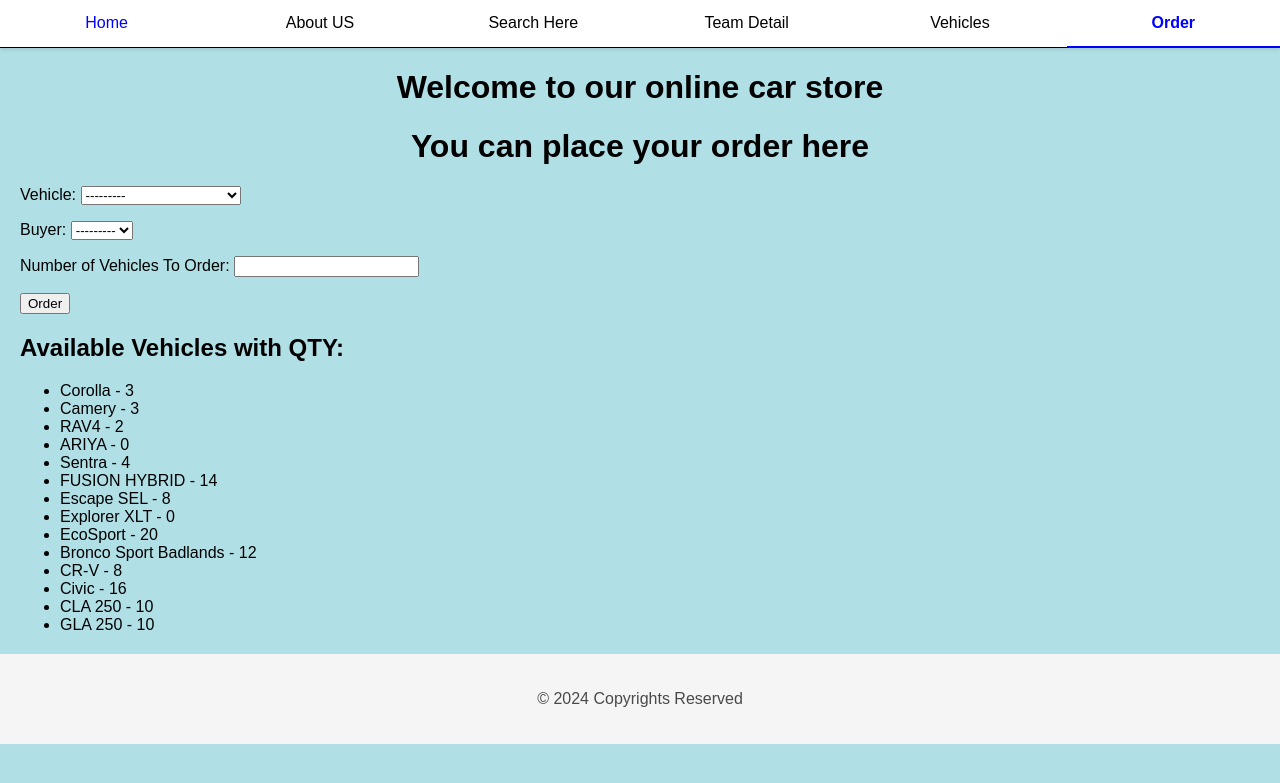
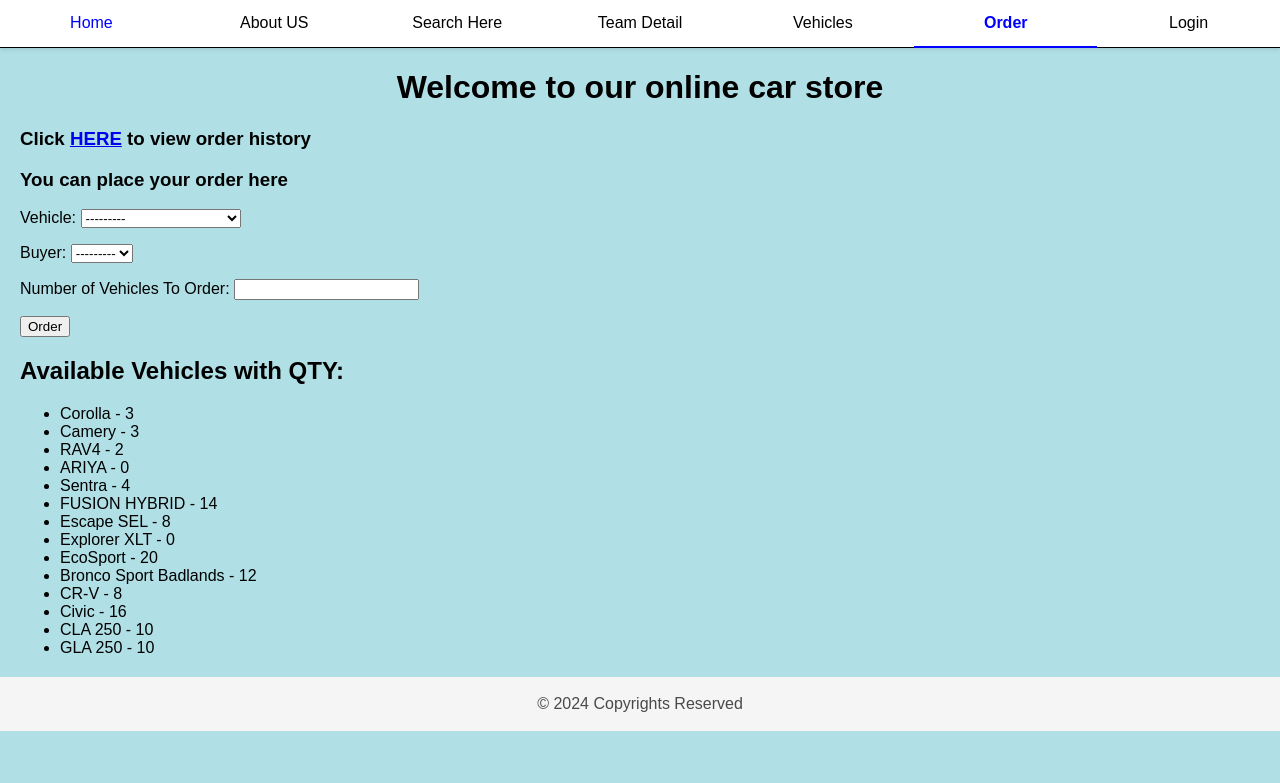
Before and after one commit to sayam56/dJangoCarsite, a Django app: page /orderhere/ in a window 1280 px wide. Shown: the top 783 px of the page. Run offline with Django 5.2, Linux system fonts and the light colour scheme; data comes from the database, SQL or seed files in the repository; both versions use the stored data as it was after the commit.

Commit message:
- Completed lab9

```diff
--- a/carapp/static/carapp/styles.css
+++ b/carapp/static/carapp/styles.css
@@ -57,7 +57,7 @@ h1 {
     text-align: center;
     color: rgba(0,0,0,.7);
     text-shadow: 0 1px rgba(255, 255, 255, 0.1);
-    padding: 20px 0;
+    padding: 2px 0;
     background-color: #f5f5f5;
 }
 
--- a/carapp/templates/carapp/base.html
+++ b/carapp/templates/carapp/base.html
@@ -13,6 +13,11 @@
     <a href="{% url 'carapp:lab_group_members'%}" {% if request.resolver_match.url_name == 'lab_group_members' %}class="active"{% endif %}>Team Detail</a>
     <a href="{% url 'carapp:vehicles'%}" {% if request.resolver_match.url_name == 'vehicles' %}class="active"{% endif %}>Vehicles</a>
     <a href="{% url 'carapp:orderhere'%}" {% if request.resolver_match.url_name == 'orderhere' %}class="active"{% endif %}>Order</a>
+    {% if user.is_authenticated %}
+         <a href="{% url 'carapp:logout' %}" {% if request.resolver_match.url_name == 'logout' %}class="active"{% endif %}>Logout</a>
+    {% else %}
+        <a href="{% url 'carapp:login' %}" {% if request.resolver_match.url_name == 'login' %}class="active"{% endif %}>Login</a>
+    {% endif %}
 </div>
 <div class="content">
     <h1>{% block my %} Welcome to our online car store {% endblock %}</h1>
--- a/carapp/templates/carapp/homepage.html
+++ b/carapp/templates/carapp/homepage.html
@@ -2,6 +2,7 @@
 
 {% block body_block %}
     {% if cartype_list %}
+        <p>You have viewed this page {{ views }} times.</p>
         <h2>Available Type of Cars</h2>
         <ol class="car-list">
             {% for cartype in cartype_list %}
--- a/carapp/templates/carapp/orderhere.html
+++ b/carapp/templates/carapp/orderhere.html
@@ -1,7 +1,8 @@
 {% extends 'carapp/base.html' %}
 
 {% block body_block %}
-    <h1> You can place your order here </h1>
+    <h3> Click <a href="{% url 'carapp:orders'%}">HERE</a> to view order history </h3>
+    <h3> You can place your order here </h3>
     <form method="POST">
         {% csrf_token %}
         {{ form.as_p }}
--- a/carapp/urls.py
+++ b/carapp/urls.py
@@ -22,6 +22,7 @@ app_name = 'carapp'
 
 urlpatterns = [
     path('', views.homepage, name='homepage'),
+    path('orders/', views.list_of_orders, name='orders'),
     path('lab_group_members/', LabGroupMembersView.as_view(), name='lab_group_members'),
     path('<int:cartype_no>/', views.cardetail, name='cardetail'),
     path('info_display/', views.info_display, name='info_display'),
@@ -33,3 +34,4 @@ urlpatterns = [
     path('login/', views.login_here, name='login'),
     path('logout/', views.logout_here, name='logout'),
 ]
+# password for users: caruserpass
--- a/carapp/views.py
+++ b/carapp/views.py
@@ -1,6 +1,6 @@
 from django.shortcuts import render
 from django.http import HttpResponse, HttpResponseRedirect
-from .models import CarType, Vehicle, LabGroupMembers, OrderVehicle
+from .models import CarType, Vehicle, LabGroupMembers, OrderVehicle, Buyer
 from django.shortcuts import render, get_object_or_404
 from django.views import View, generic
 from .forms import SearchVehicleForm, OrderVehicleForm, SignupForm, SearchCartypeForm
@@ -11,8 +11,9 @@ from django.contrib.auth.decorators import login_required, user_passes_test
 
 # Create your views here.
 def homepage(request):
+    request.session['views'] = request.session.get('views', 0) + 1
     cartype_list = CarType.objects.all().order_by('id')
-    return render(request, 'carapp/homepage.html', {'cartype_list': cartype_list})
+    return render(request, 'carapp/homepage.html', {'cartype_list': cartype_list, 'views': request.session['views']})
 
 
 # yes, we are passing extra context variable 'cartype_list' to the template which contains a list of all the vehicles
@@ -159,10 +160,16 @@ def orderhere(request):
                 msg = 'Your vehicle has been ordered'
             else:
                 msg = 'We do not have sufficient stock to fill your order.'
-                return render(request, 'carapp/nosuccess_order.html', {'msg': msg})
+                response = render(request, 'carapp/nosuccess_order.html', {'msg': msg})
+                # set a cookie that expires in 60 seconds
+                response.set_cookie('OrderPage', 'Could Not Order', max_age=60)
+                return response
     else:
         form = OrderVehicleForm()
-    return render(request, 'carapp/orderhere.html', {'form': form, 'msg': msg, 'vehiclelist': vehiclelist})
+    response = render(request, 'carapp/orderhere.html', {'form': form, 'msg': msg, 'vehiclelist': vehiclelist})
+    response.set_cookie('OrderPage', 'ordering', max_age=60)
+    return response
+    # return render(request, 'carapp/orderhere.html', {'form': form, 'msg': msg, 'vehiclelist': vehiclelist})
 
 
 def vsearch(request):
@@ -205,3 +212,12 @@ def login_here(request):
 def logout_here(request):
     logout(request)
     return HttpResponseRedirect(reverse('carapp:homepage'))
+
+
+@login_required
+def list_of_orders(request):
+    if Buyer.objects.filter(username=request.user.username).exists():  # check if the user is a buyer
+        orders = OrderVehicle.objects.filter(buyer__username=request.user.username)  # get all orders placed by the user
+        return render(request, 'carapp/list_of_orders.html', {'orders': orders})
+    else:
+        return render(request, 'carapp/list_of_orders.html', {'message': 'You are not registered'})
--- a/carsite/settings.py
+++ b/carsite/settings.py
@@ -128,4 +128,4 @@ MEDIA_URL = '/media/'
 MEDIA_ROOT = os.path.join(BASE_DIR, 'media')
 
 # settings.py
-LOGIN_URL = 'carapp/login'
+LOGIN_URL = 'carapp:login'
```
Also changed, not shown: carapp/templates/carapp/list_of_orders.html (added, +19 -0 lines), db.sqlite3.
